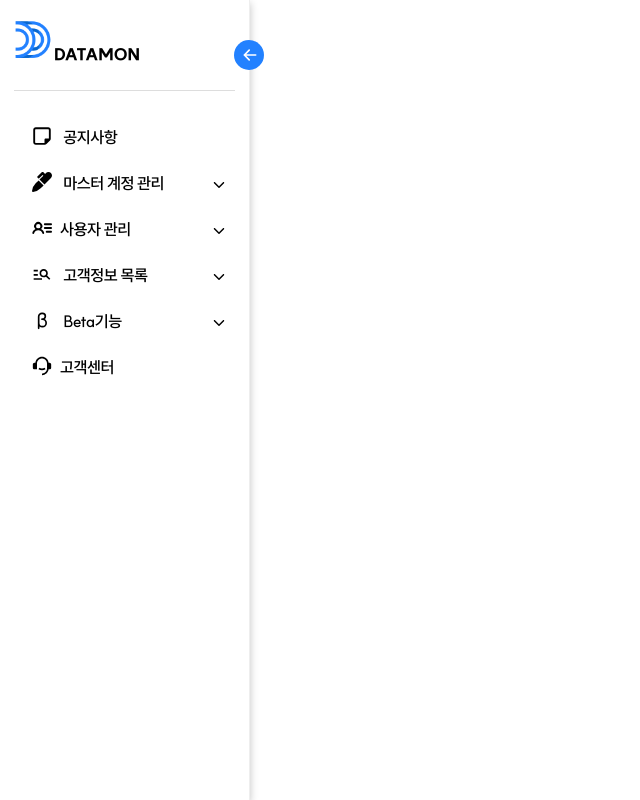
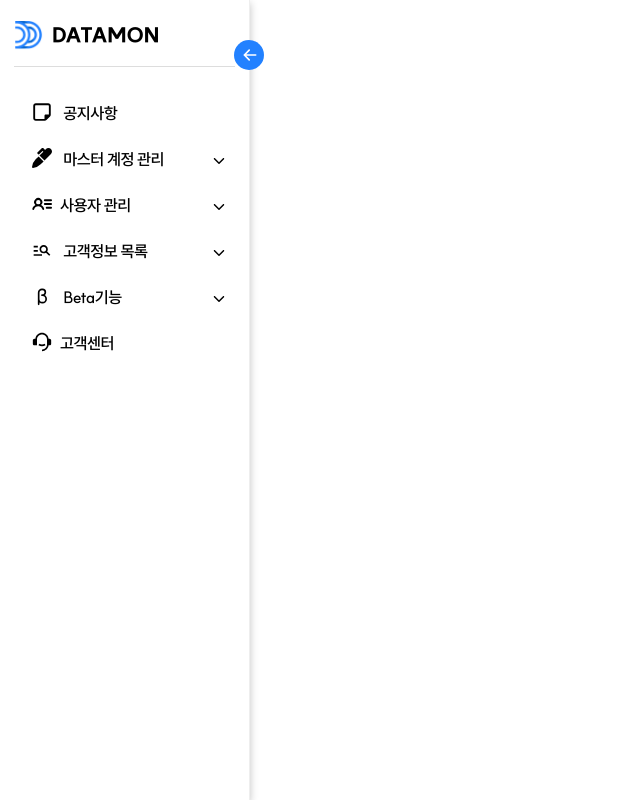
Before and after one commit to GolDHoon/datamon_view2, a Next.js app: page / in a window 1280 px wide. Shown: the whole page, without its empty margins (0-640 px from the left). Built offline with nearby package versions, Linux system fonts and the light colour scheme.

Commit message:
스타일링

```diff
--- a/src/app/components/layout/Sidebar.tsx
+++ b/src/app/components/layout/Sidebar.tsx
@@ -20,16 +20,15 @@ export default function Sidebar(){
 
     return (
 <nav className={ isActive1 ? 'min' : ''}>
-<h1>DATAMON</h1>
+<h1><Link href="/home">DATAMON</Link></h1>
 <i className="right_toggle" onClick={() => setIsActive1(!isActive1)}><BsArrowLeftShort color="fff" size="26" />arrow</i>
 <div className="nav_wrap">
     <ul className="gnb">
         <li className="mli" > <FaRegNoteSticky size="20" /> 공지사항
 </li>
         <li className={`mli ${isActive2 ? 'on' : ''}`}   onClick={() => setIsActive2(!isActive2)} ><FaMarker  size="20" /> 마스터 계정 관리 <IoIosArrowDown />
-
             <ul>
-                <li> <Link href="/layout/login">공지사항 관리</Link></li>
+                <li> <Link href="/">공지사항 관리</Link></li>
                 <li> <Link href="/">문의 관리</Link></li>
                 <li>홍보페이지 관리</li>
             </ul>
--- a/src/app/resources/scss/main/sidebar.scss
+++ b/src/app/resources/scss/main/sidebar.scss
@@ -17,18 +17,24 @@ nav{
     background-color: #fff;
 
     h1{
+        transition: none;
+        cursor: pointer;
+        display: flex;
+        align-items: center;
         font-weight: 900;
-        padding-bottom: 28px;
+        padding-bottom: 16px;
+        font-size: 20px;
         border-bottom: 1px solid #ddd;
 
         &::before{
             content:"";
             display: inline-block;
-            width: 40px;
-            height: 40px;
+            width: 30px;
+            height: 30px;
             background-image: url("../../img/logo.png");
             background-size: contain;
             background-repeat: no-repeat;
+            margin-right: 8px;
         }
     }
 
@@ -159,6 +165,7 @@ nav{
             &::before{
                 width: 30px;
                 height: 30px;
+                margin-right: 0;
             }
         }
 
```
